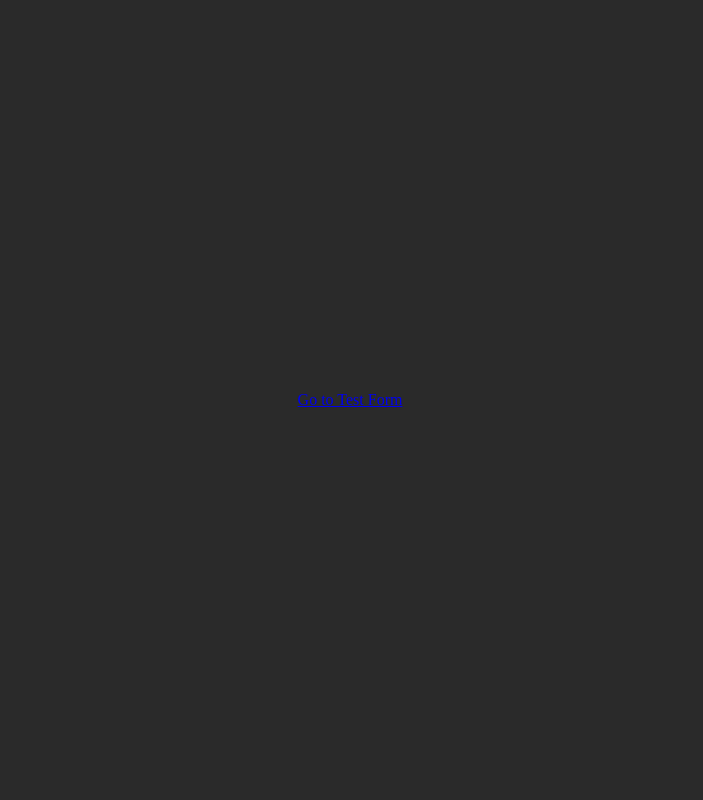
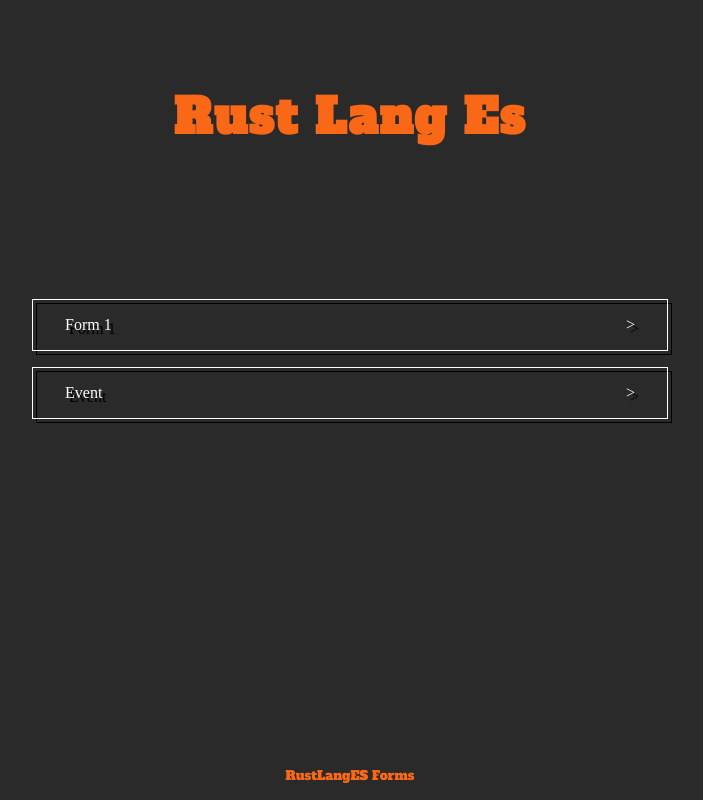
Before and after one commit to RustLangES/cfworker-forms, a SvelteKit app in the folder frontend/: page / in a window 1280 px wide. Shown: the whole page, without its empty margins (290-993 px from the left). Built offline with nearby package versions, Linux system fonts and the light colour scheme.

Commit message:
feat(frontend): proof of concept for landing page

```diff
--- a/frontend/src/routes/+page.svelte
+++ b/frontend/src/routes/+page.svelte
@@ -1,4 +1,61 @@
-<a href="/form/test">Go to Test Form</a>
+<script lang="ts">
+  const forms = [
+    {
+      id: 1,
+      title: "Form 1",
+      description: "Description 1",
+      edition: "",
+    },
+    {
+      id: 2,
+      title: "Event",
+      description: "My awesome event",
+      edition: "2024",
+    }
+  ];
+
+  const defaultForm = {
+    id: 0,
+    title: "Rust Lang Es",
+    edition: "",
+    description: ""
+  };
+
+  let form = defaultForm;
+
+  function mouseEnter(newForm: typeof defaultForm) {
+    return () => {
+      form = newForm;
+    }
+  }
+
+  function mouseLeave() {
+    if (form.id !== 0) {
+      form = defaultForm;
+    }
+  }
+</script>
+
+<main>
+  <header>
+    <h1>{form.title}</h1>
+    <p class="edition">{form.edition}</p>
+    <p class="description">{form.description}</p>
+  </header>
+
+  <ul on:mouseleave={mouseLeave}>
+    {#each forms as form}
+      <li on:mouseenter={mouseEnter(form)}>
+        <a href={`/form/${form.id}`}>
+          <span>{form.title}</span>
+          <span>&gt;</span>
+        </a>
+      </li>
+    {/each}
+  </ul>
+
+  <footer> RustLangES Forms </footer>
+</main>
 
 <style>
   :global(body) {
@@ -6,4 +63,89 @@
     place-items: center;
     height: 100vh;
   }
+
+  main {
+    width: 100vw;
+    max-width: 700px;
+    height: 100vh;
+
+    display: grid;
+    grid-template-rows: 1fr 2fr;
+  }
+
+  header {
+    margin-top: max(2rem, 2vh);
+    padding-top: max(2rem, 2vh);
+
+    display: flex;
+    flex-direction: column;
+    align-items: center;
+    justify-content: center;
+  }
+
+  h1 {
+    font-size: 3rem;
+    letter-spacing: 0.05ch;
+
+    font-family: var(--fonts-heading);
+    color: var(--title);
+  }
+
+  p {
+    min-height: 2rem;
+  }
+
+  .edition {
+    font-size: 1.25rem;
+    font-family: var(--fonts-heading);
+  }
+
+  .description {
+    margin-top: 2rem;
+  }
+
+  ul {
+    height: min-content;
+    padding: 2rem;
+
+    list-style: none;
+    display: flex;
+    flex-direction: column;
+    gap: 1rem;
+  }
+
+  li {
+    border: solid 1px #FFF;
+    color: white;
+
+    filter: var(--dec-shadow-filter);
+    transition: filter 500ms ease;
+  }
+
+  li:hover {
+    filter: drop-shadow(0px 0px 0px #000)
+  }
+
+  a {
+    width: 100%;
+    height: 100%;
+    padding: 1rem 2rem;
+
+    color: currentColor;
+    text-decoration: none;
+
+    display: flex;
+    justify-content: space-between;
+  }
+
+  footer {
+    position: fixed;
+    bottom: 1rem;
+    left: 50vw;
+    transform: translateX(-50%);
+
+    font-size: 0.8rem;
+    font-family: var(--fonts-heading);
+    color: var(--title);
+  }
 </style>
```
